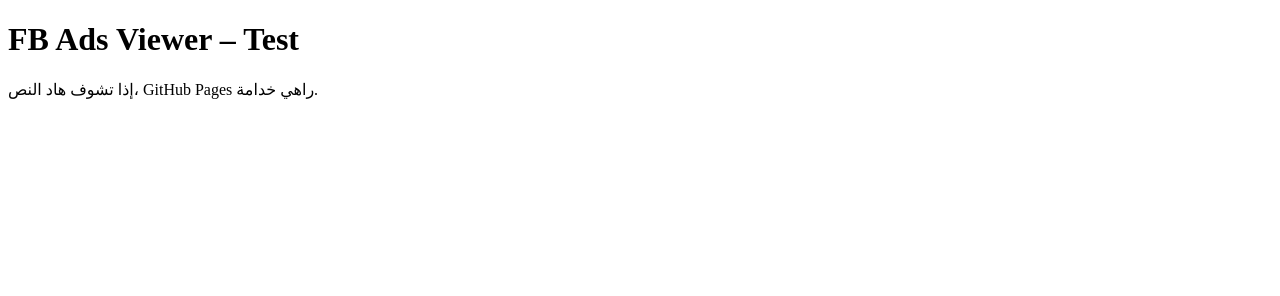
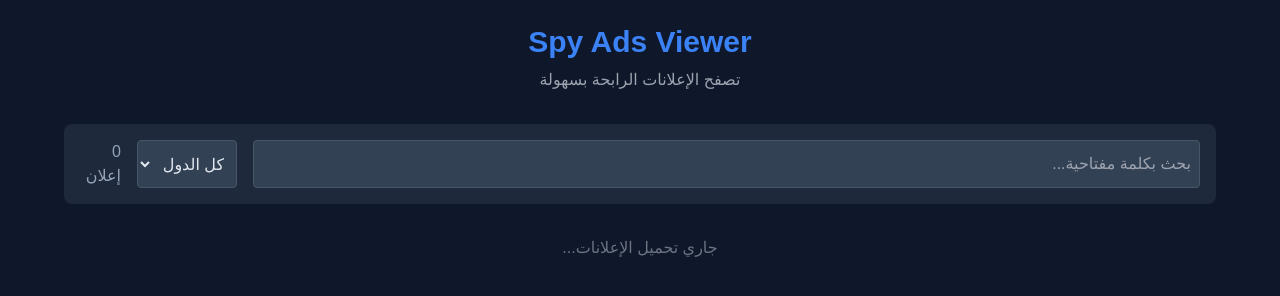
Before and after one commit to aissahichourr-stack/fb-ads-viewer, a plain HTML site: page index.html in a window 1280 px wide. Drawn offline with nearby package versions, Linux system fonts and the light colour scheme.

Commit message:
Update index.html

```diff
--- a/index.html
+++ b/index.html
@@ -1,12 +1,40 @@
 <!DOCTYPE html>
-<html lang="en">
+<html lang="ar" dir="rtl">
 <head>
-  <meta charset="UTF-8">
-  <title>FB Ads Viewer</title>
+    <meta charset="UTF-8">
+    <meta name="viewport" content="width=device-width, initial-scale=1.0">
+    <title>مكتبة الإعلانات الخاصة</title>
+    <script src="https://cdn.tailwindcss.com"></script>
+    <style>
+        body { background-color: #0f172a; color: #e2e8f0; font-family: sans-serif; }
+        .ad-card { transition: transform 0.2s; }
+        .ad-card:hover { transform: translateY(-5px); }
+    </style>
 </head>
-<body>
-  <h1>FB Ads Viewer – Test</h1>
-  <p>إذا تشوف هاد النص، GitHub Pages راهي خدامة.</p>
-  <script src="script.js"></script>
+<body class="p-6">
+    <div class="max-w-6xl mx-auto">
+        <header class="mb-8 text-center">
+            <h1 class="text-3xl font-bold text-blue-500 mb-2">Spy Ads Viewer</h1>
+            <p class="text-gray-400">تصفح الإعلانات الرابحة بسهولة</p>
+        </header>
+
+        <!-- Search & Filter -->
+        <div class="bg-slate-800 p-4 rounded-lg mb-8 flex flex-col md:flex-row gap-4">
+            <input type="text" id="searchInput" placeholder="بحث بكلمة مفتاحية..." class="w-full p-2 rounded bg-slate-700 border border-slate-600 focus:outline-none focus:border-blue-500">
+            <select id="countryFilter" class="p-2 rounded bg-slate-700 border border-slate-600">
+                <option value="all">كل الدول</option>
+                <!-- الدول ستضاف هنا تلقائياً -->
+            </select>
+            <div class="text-slate-400 self-center" id="countDisplay">0 إعلان</div>
+        </div>
+
+        <!-- Ads Grid -->
+        <div id="adsContainer" class="grid grid-cols-1 md:grid-cols-2 lg:grid-cols-3 gap-6">
+            <!-- الإعلانات تظهر هنا -->
+            <p class="text-center col-span-3 text-gray-500">جاري تحميل الإعلانات...</p>
+        </div>
+    </div>
+
+    <script src="script.js"></script>
 </body>
 </html>
```
